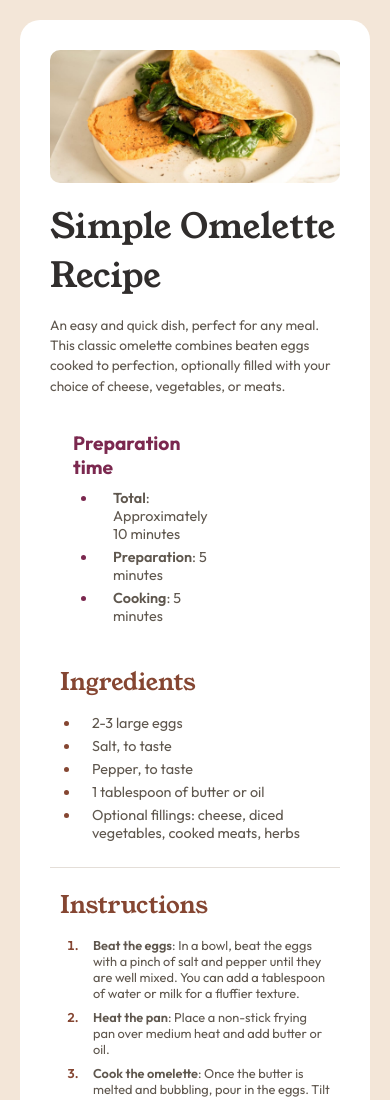
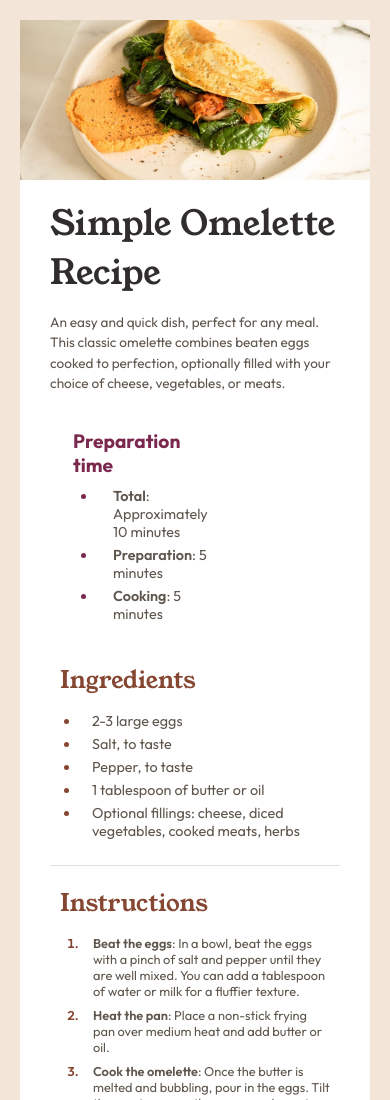
Before and after one commit to qqroku/Recipe-page, a plain HTML site: page index.html in a window 390 px wide. Shown: the top 1100 px of the page. Drawn offline with Linux system fonts and the light colour scheme.

Commit message:
update recipe_card and image for mobile view

```diff
--- a/styles.css
+++ b/styles.css
@@ -224,3 +224,19 @@ body {
 .attribution a {
   color: hsl(228, 45%, 44%);
 }
+
+/** Mobile view */
+
+@media (max-width: 400px) {
+  .recipe_card {
+    overflow: hidden;
+    border-radius: 0;
+  }
+
+  .imgOmelette {
+    width: calc(100% + 60px);
+    margin-left: -30px;
+    margin-top: -30px;
+    border-radius: 0;
+  }
+}
```
